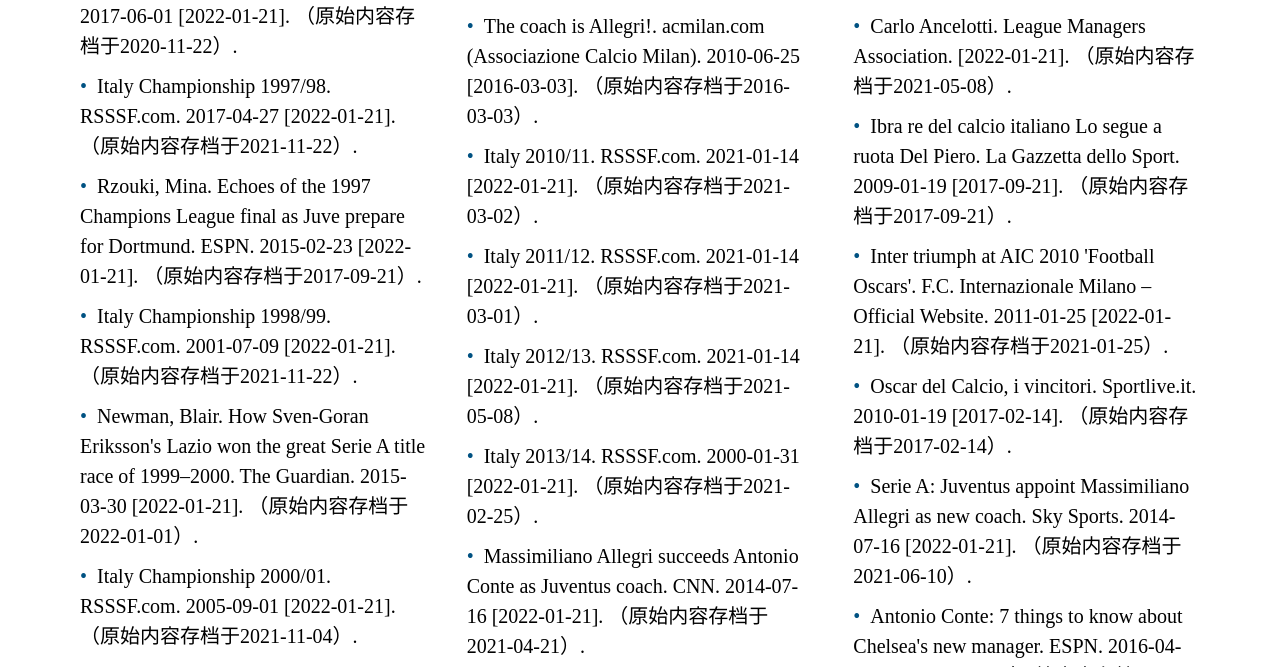
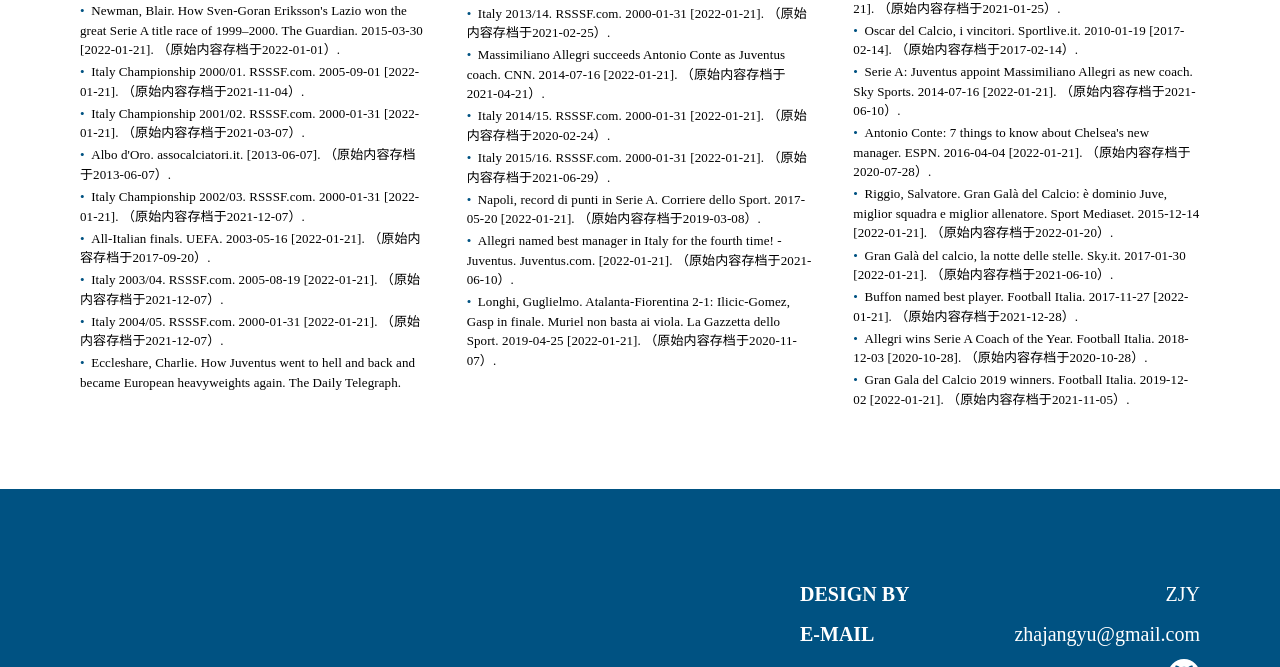
Before and after one commit to codog-in-github/css-try, a website built with webpack: page index.html in a window 1280 px wide. Shown: the part 1754-2421 px from the top of the page. Built offline with nearby package versions, Linux system fonts and the light colour scheme.

Commit message:
细节修改

```diff
--- a/index.html
+++ b/index.html
@@ -62,7 +62,19 @@
             <li>Allegri wins Serie A Coach of the Year. Football Italia. 2018-12-03 [2020-10-28]. （原始内容存档于2020-10-28）.</li>
             <li>Gran Gala del Calcio 2019 winners. Football Italia. 2019-12-02 [2022-01-21]. （原始内容存档于2021-11-05）.</li>
         </ul>
-
     </article>
+    <footer>
+        <ul>
+            <li><strong>DESIGN BY</strong> ZJY</li>
+            <li><strong>E-MAIL</strong> zhajangyu@gmail.com</li>
+            <li>
+                <a href="https://github.com/codog-in-github/css-try" target="_blank">
+                    <svg height="32" aria-hidden="true" viewBox="0 0 16 16" version="1.1" width="32" data-view-component="true" >
+                        <path fill-rule="evenodd" fill="#fff" d="M8 0C3.58 0 0 3.58 0 8c0 3.54 2.29 6.53 5.47 7.59.4.07.55-.17.55-.38 0-.19-.01-.82-.01-1.49-2.01.37-2.53-.49-2.69-.94-.09-.23-.48-.94-.82-1.13-.28-.15-.68-.52-.01-.53.63-.01 1.08.58 1.23.82.72 1.21 1.87.87 2.33.66.07-.52.28-.87.51-1.07-1.78-.2-3.64-.89-3.64-3.95 0-.87.31-1.59.82-2.15-.08-.2-.36-1.02.08-2.12 0 0 .67-.21 2.2.82.64-.18 1.32-.27 2-.27.68 0 1.36.09 2 .27 1.53-1.04 2.2-.82 2.2-.82.44 1.1.16 1.92.08 2.12.51.56.82 1.27.82 2.15 0 3.07-1.87 3.75-3.65 3.95.29.25.54.73.54 1.48 0 1.07-.01 1.93-.01 2.2 0 .21.15.46.55.38A8.013 8.013 0 0016 8c0-4.42-3.58-8-8-8z"></path>
+                    </svg>
+                </a>
+            </li>
+        </ul>
+    </footer>
 </body>
 </html>
--- a/src/article.less
+++ b/src/article.less
@@ -2,6 +2,7 @@
     font-size: 20px;
     line-height: 1.5em;
     margin-bottom: 4em;
+    letter-spacing: 0.005em;
 
     h1{
         background-color: #005282;
@@ -33,8 +34,10 @@
     }
 
     li{
-        margin-block: 0.5em;
+        margin-block: 0.2em;
+        line-height: 1.5em;
         list-style-type: none;
+        font-size: small;
 
         &::before{
             content: '•';
@@ -45,3 +48,29 @@
     }
 
 }
+
+footer{
+    text-align: right;
+    padding: 5rem;
+    font-size: 20px;
+    line-height: 1.5em;
+    margin-bottom: 4em;
+    background: #005282;
+    color: #fff;
+
+    li{
+        list-style-type: none;
+        position: relative;
+        margin-top: 0.5em;
+        strong{
+            color: #fff;
+            display: block;
+
+            position: absolute;
+            right: 10em;
+            width: 10em;
+            text-align: left;
+        }
+
+    }
+}
--- a/src/common.less
+++ b/src/common.less
@@ -4,9 +4,5 @@
 }
 
 body{
-    display: flex;
-    justify-content: center;
-    // align-items: center;
-
     height: 100vh;
 }
--- a/webpack.config.js
+++ b/webpack.config.js
@@ -4,7 +4,7 @@
 module.exports = {
     mode: 'development',
     entry: {
-        ball: resolve(__dirname, 'src/main.js')
+        design: resolve(__dirname, 'src/main.js')
     },
     output: {
         path: resolve(__dirname,'dist'),
```
